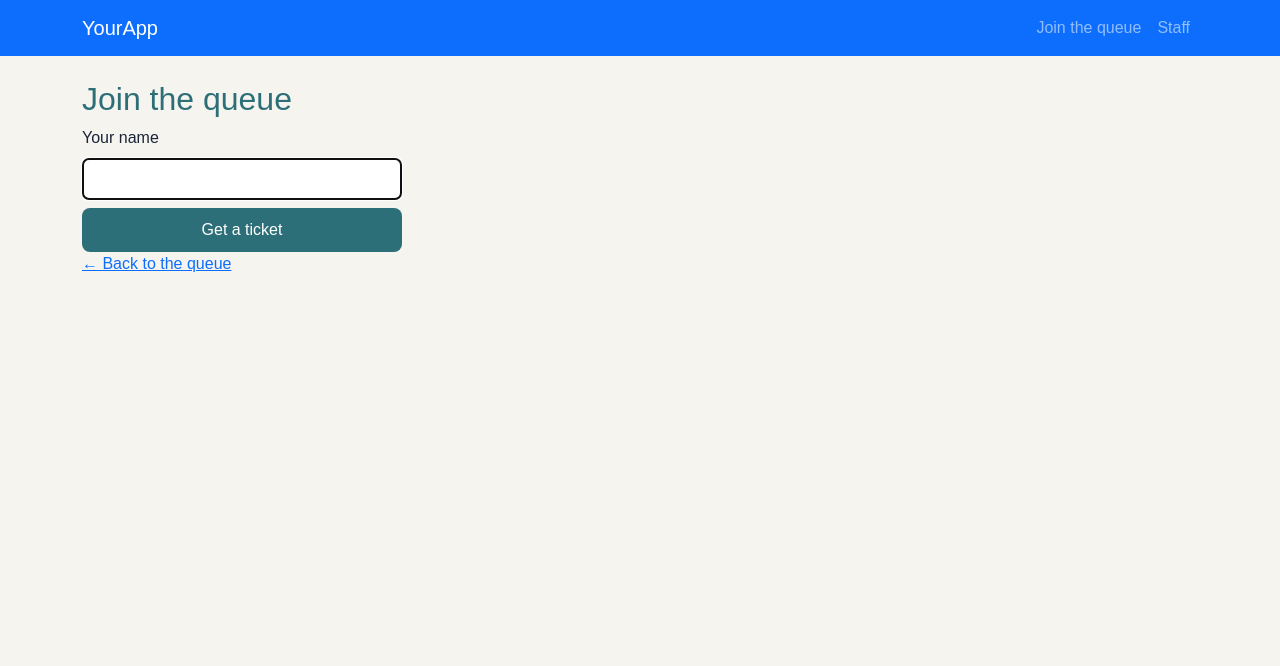
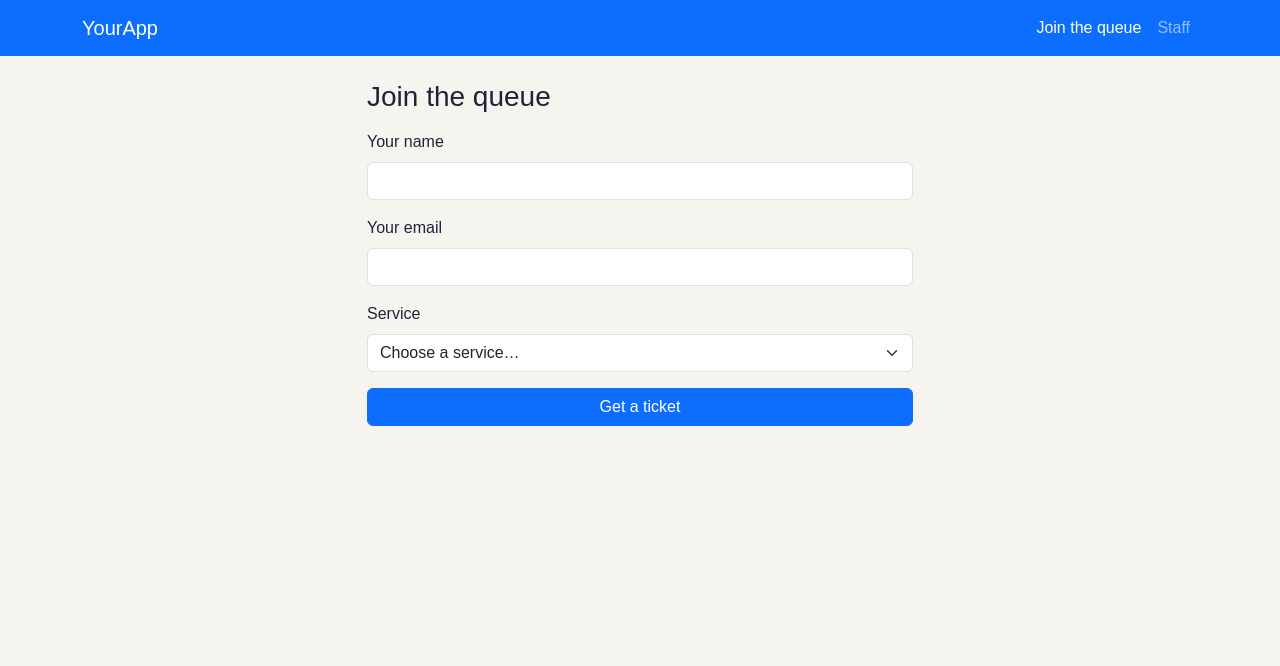
Before and after one commit to KelvinGrim/CCC181, a Flask app: page /join in a window 1280 px wide. Shown: the top 666 px of the page. Run offline with Flask 3, Linux system fonts and the light colour scheme.

Commit message:
committed.

```diff
--- a/app.py
+++ b/app.py
@@ -4,7 +4,7 @@ Run it with:
     flask --app app run --debug
 then open http://127.0.0.1:5000
 """
-from flask import Flask, abort, redirect, render_template, request, url_for
+from flask import Flask, abort, flash, redirect, render_template, request, url_for
 
 app = Flask(__name__)
 app.secret_key = "dev-only-change-me"
@@ -50,25 +50,36 @@ def ticket(ticket_id):
     abort(404)  # no ticket with that number
 
 
-@app.route("/join", methods=["GET", "POST"])
-def join():
-    # GET: show the empty form. POST: the form was submitted.
-    if request.method == "POST":
-        name = request.form.get("name", "").strip()
-        if not name:
-            return render_template("join.html", error="Please enter your name.")
 
-        number = TICKETS[-1]["number"] + 1 if TICKETS else 1
-        TICKETS.append({"number": number, "name": name})
-        # Redirect after POST so refreshing the page doesn't join twice.
-        return redirect(url_for("ticket", ticket_id=number))
-
-    return render_template("join.html")
+@app.get("/join")
+def join_form():
+    return render_template("join.html", services=SERVICES, form={})
 
 
-@app.route("/join")
-def join_form():
-    return render_template("join.html")
+@app.post("/join")
+def join():
+    form = request.form
+    name = form.get("name", "").strip()
+    email = form.get("email", "").strip().lower()
+    service_id = form.get("service_id", type=int)
+
+    errors = {}
+    if not name:
+        errors["name"] = "Enter your name."
+    if "@" not in email:
+        errors["email"] = "Enter a valid email address."
+    if service_id not in [s["id"] for s in SERVICES]:
+        errors["service_id"] = "Choose a service."
+
+    if errors:
+        flash("Please fix the highlighted fields.", "danger")
+        return render_template("join.html", services=SERVICES, form=form, errors=errors), 400
+
+    number = TICKETS[-1]["number"] + 1 if TICKETS else 1
+    TICKETS.append({"number": number, "name": name, "email": email,
+                    "service_id": service_id, "status": "waiting"})
+    flash(f"You joined the queue. Your ticket is #{number}.", "success")
+    return redirect(url_for("ticket", ticket_id=number))
 
 @app.route("/staff")
 def staff_dashboard():
--- a/templates/join.html
+++ b/templates/join.html
@@ -1,20 +1,51 @@
 {% extends "base.html" %}
-
-{% block title %}Join the queue · ClinicQ{% endblock %}
+{% block title %}Join the queue · YourApp{% endblock %}
 
 {% block content %}
-  <h2>Join the queue</h2>
+<div class="row justify-content-center">
+  <div class="col-12 col-md-8 col-lg-6">
+    <h1 class="h3 mb-3">Join the queue</h1>
 
-  {% if error %}
-    <p class="error">{{ error }}</p>
-  {% endif %}
+    <form method="post" action="{{ url_for('join') }}" novalidate id="join-form">
+      <div class="mb-3">
+        <label for="name" class="form-label">Your name</label>
+        <input id="name" name="name" type="text" autocomplete="name" required
+               class="form-control {% if errors and errors.name %}is-invalid{% endif %}"
+               value="{{ form.get('name', '') }}"
+               {% if errors and errors.name %}aria-describedby="name-error"{% endif %}>
+        {% if errors and errors.name %}
+          <div id="name-error" class="invalid-feedback">{{ errors.name }}</div>
+        {% endif %}
+      </div>
 
-  {# method="post" sends the form to the same URL as a POST request #}
-  <form method="post" class="join-form">
-    <label for="name">Your name</label>
-    <input id="name" name="name" type="text" autofocus>
-    <button type="submit">Get a ticket</button>
-  </form>
+      <div class="mb-3">
+        <label for="email" class="form-label">Your email</label>
+        <input id="email" name="email" type="email" autocomplete="email" required
+               class="form-control {% if errors and errors.email %}is-invalid{% endif %}"
+               value="{{ form.get('email', '') }}"
+               {% if errors and errors.email %}aria-describedby="email-error"{% endif %}>
+        {% if errors and errors.email %}
+          <div id="email-error" class="invalid-feedback">{{ errors.email }}</div>
+        {% endif %}
+      </div>
 
-  <p><a href="{{ url_for('index') }}">&larr; Back to the queue</a></p>
+      <div class="mb-3">
+        <label for="service_id" class="form-label">Service</label>
+        <select id="service_id" name="service_id" required
+                class="form-select {% if errors and errors.service_id %}is-invalid{% endif %}">
+          <option value="">Choose a service…</option>
+          {% for s in services %}
+            <option value="{{ s.id }}"
+              {% if form.get('service_id') == s.id|string %}selected{% endif %}>{{ s.name }}</option>
+          {% endfor %}
+        </select>
+        {% if errors and errors.service_id %}
+          <div class="invalid-feedback">{{ errors.service_id }}</div>
+        {% endif %}
+      </div>
+
+      <button type="submit" class="btn btn-primary w-100">Get a ticket</button>
+    </form>
+  </div>
+</div>
 {% endblock %}
```
Also changed, not shown: activities/week3/wireframes/Jill Join Desktop.png, activities/week3/wireframes/Jill Join Phone.png.
